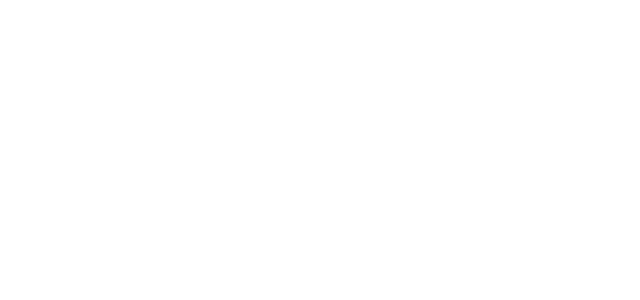
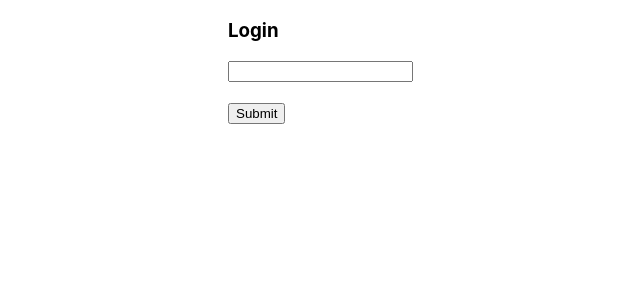
Before and after one commit to nateweis/Kahal_Chesed_Vemes_Frontend, a React (Create React App) app: page /testPath in a window 1280 px wide. Shown: the top 300 px of the page, without its empty margins (162-802 px from the left). Built offline with nearby package versions, Linux system fonts and the light colour scheme.

Commit message:
made a basic sign in form

```diff
--- a/src/App.jsx
+++ b/src/App.jsx
@@ -1,5 +1,6 @@
 import React, {Component} from 'react';
 import {BrowserRouter, Switch, Route, Redirect} from 'react-router-dom';
+import loginForm from './testcode-components/loginForm';
 
 class App extends Component{
 
@@ -9,6 +10,8 @@
         <Switch>
           {/* <Route path="/" exact render={()=> <Redirect to="/wine-store/home" />} />
           <Route path="/wine-store/home" exact render={({history})=><HomePage push={history.push} />} /> */}
+
+          <Route path="/testPath" exact component={loginForm} />
         </Switch>
       </BrowserRouter>
     )
--- a/src/index.css
+++ b/src/index.css
@@ -10,4 +10,5 @@
 code {
   font-family: source-code-pro, Menlo, Monaco, Consolas, 'Courier New',
     monospace;
+
 }
--- /dev/null
+++ b/src/testcode-components/loginForm.jsx
@@ -0,0 +1,32 @@
+import React, { Component } from 'react'
+
+class loginForm extends Component {
+
+    handleSubmit = (e) => {
+        e.preventDefault()
+        console.log("eeeeeeee")
+    }
+
+    render() {
+        return (
+            <>
+                <form onSubmit={this.handleSubmit} style={style.form}>
+                  <h3>Login</h3>
+                  <input type="text"/> <br/><br/>
+                  <input type="submit" value="Submit"/>
+                </form>
+            </>
+        )
+    }
+}
+
+
+const style = {
+    form: {
+        width: '500px',
+        display: 'block',
+        margin: 'auto'
+    }
+}
+
+export default loginForm
```
